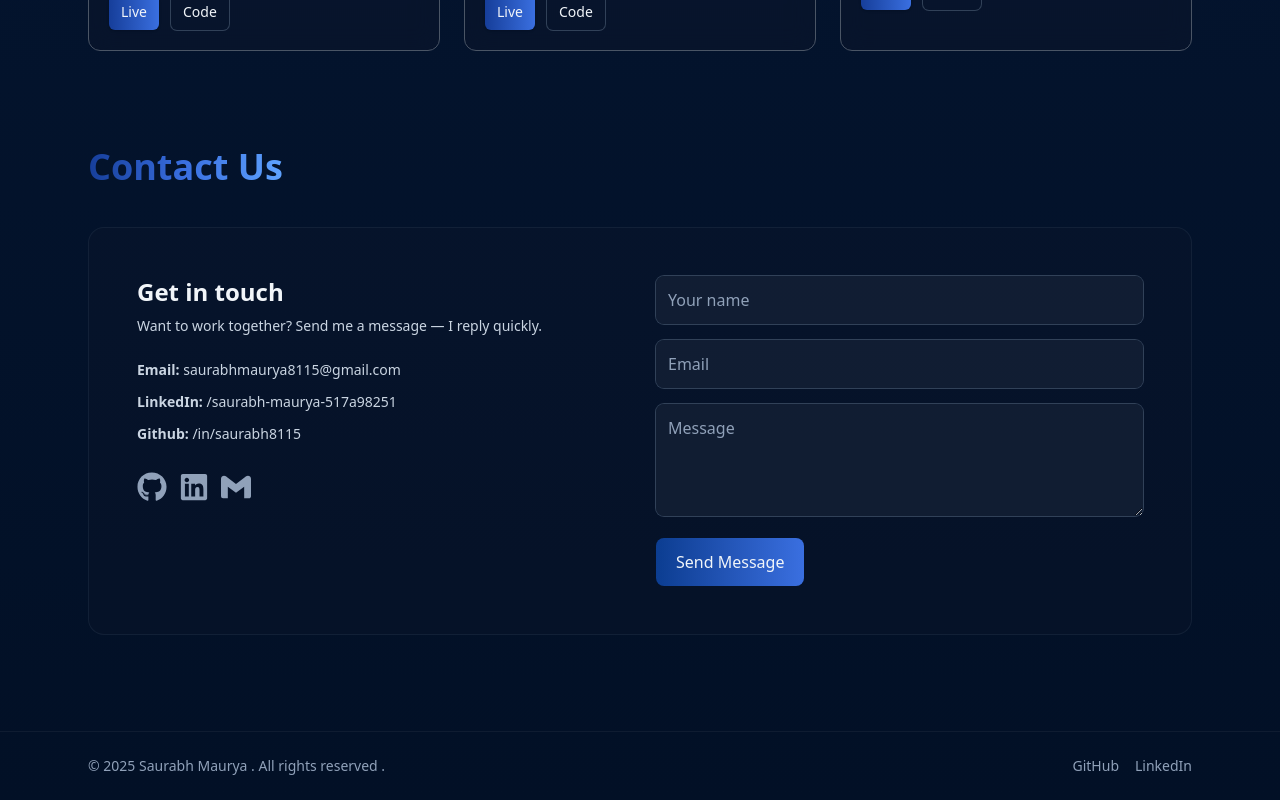
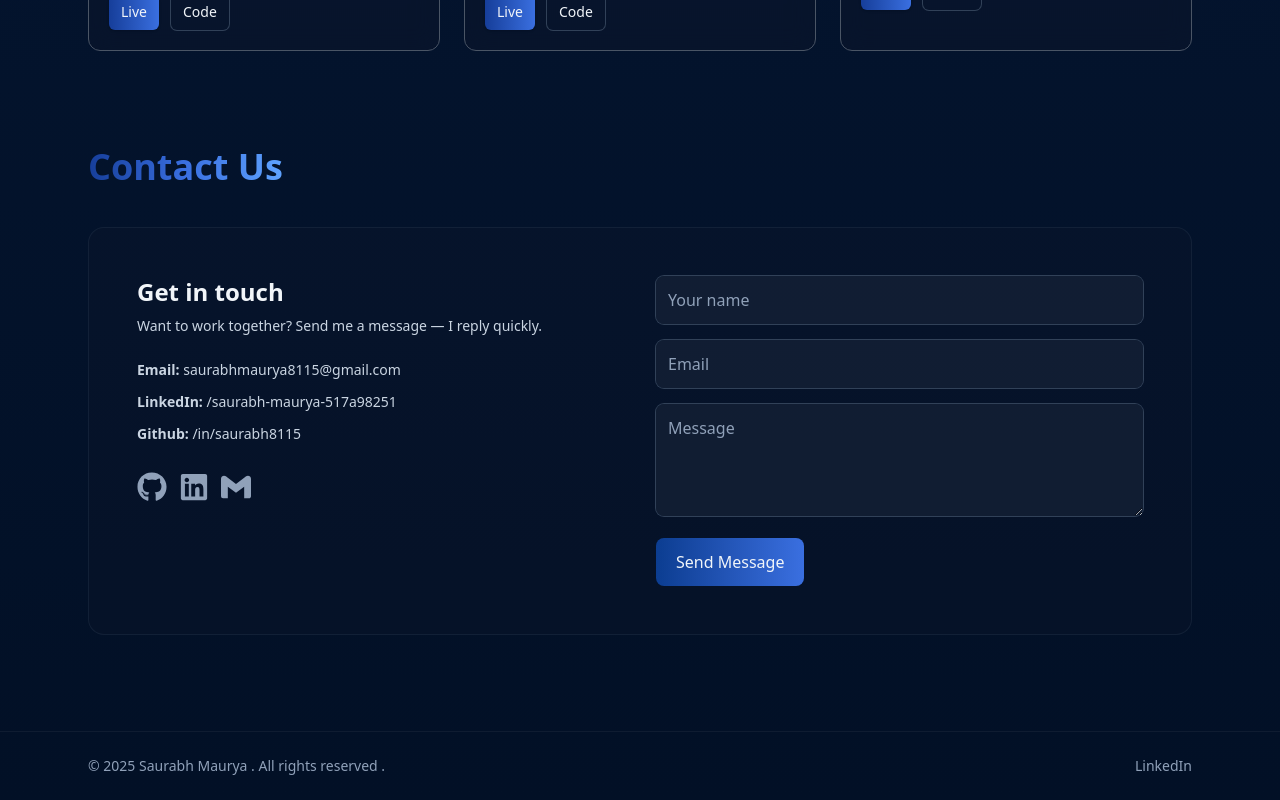
Before and after one commit to Saurabh8115/Saurabh_Smart, a React (Vite) app: page / in a window 1280 px wide. Shown: the part 3877-4677 px from the top of the page. Built offline with nearby package versions, Linux system fonts and the light colour scheme.

Commit message:
Initial commit

```diff
--- a/src/pages/footer/Footer.jsx
+++ b/src/pages/footer/Footer.jsx
@@ -7,8 +7,8 @@ const Footer = () => {
         <div className="max-w-6xl mx-auto px-6 text-sm text-slate-400 flex items-center justify-between">
           <div>© {new Date().getFullYear()} Saurabh Maurya . All rights reserved . </div>
           <div className="flex gap-4">
-            <a href='https://github.com/Ananya9794' target="_blank" className="hover:text-white">GitHub</a>
-            <a href='https://www.linkedin.com/in/ananya-sethi-616868295/' target='_blank' className="hover:text-white">LinkedIn</a>
+            {/* <a href='https://github.com/Ananya9794' target="_blank" className="hover:text-white">GitHub</a> */}
+            <a href='https://www.linkedin.com/in/saurabh-maurya-517a98251/' target='_blank' className="hover:text-white">LinkedIn</a>
           </div>
         </div>
       </footer>
```
